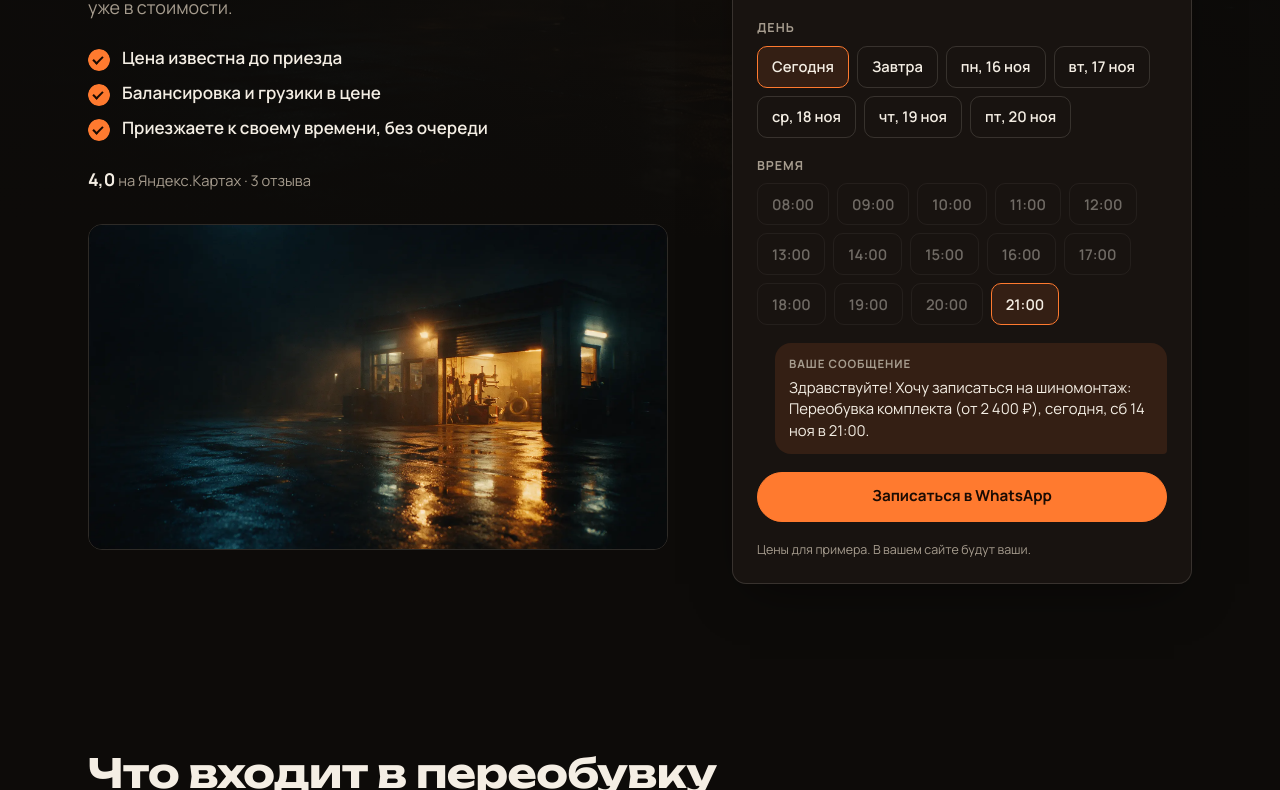
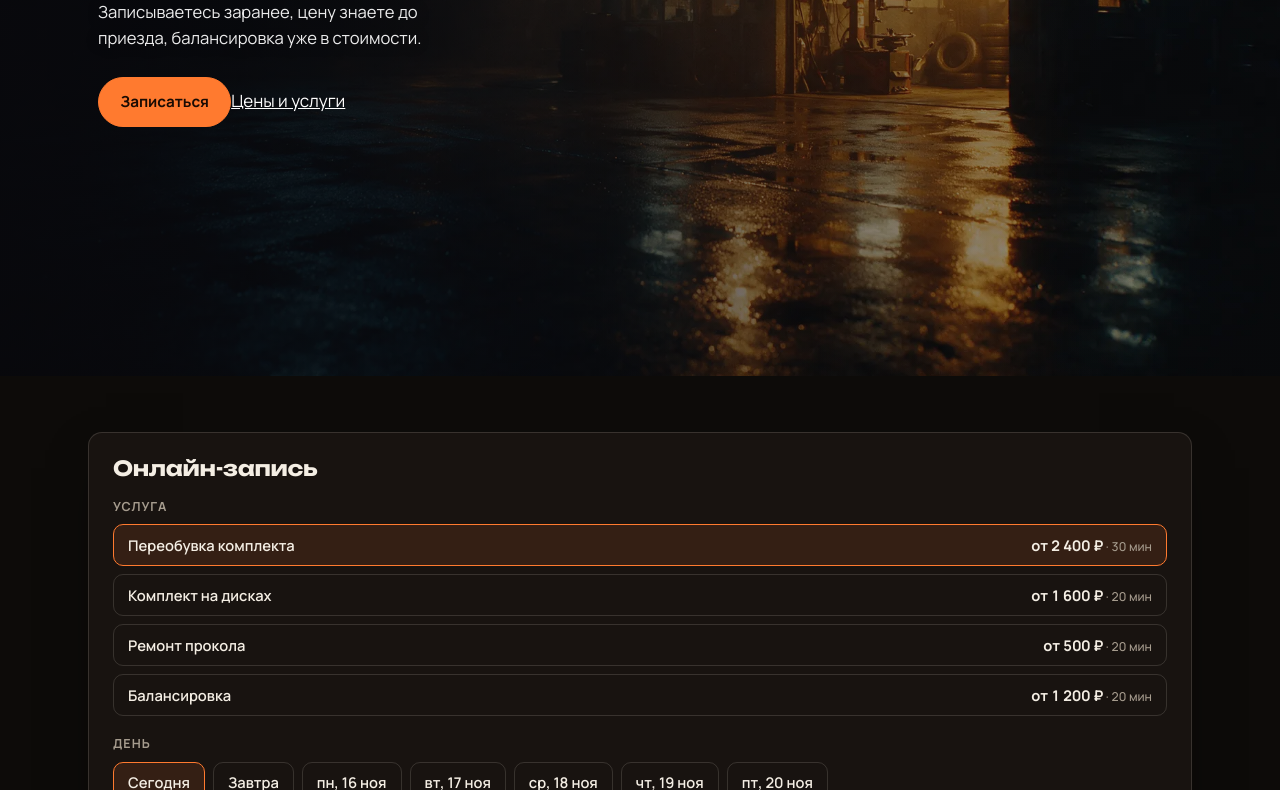
Before and after one commit to ethan2520ca-del/demo-avatr, a plain HTML site: page index.html in a window 1280 px wide. Shown: the part 420-1210 px from the top of the page. Drawn offline with Linux system fonts and the light colour scheme.

Commit message:
первый экран по правилу: фото во весь экран + заголовок + подзаголовок + кнопки

```diff
--- a/index.html
+++ b/index.html
@@ -2,7 +2,6 @@
 <html lang="ru">
 <head>
 <meta charset="utf-8">
-<meta name="robots" content="noindex, nofollow" data-publish>
 <meta name="viewport" content="width=device-width, initial-scale=1, viewport-fit=cover">
 <title>Avatr · Шиномонтаж</title>
 <meta name="description" content="Записываетесь заранее, цену знаете до приезда, балансировка уже в стоимости.">
@@ -19,6 +18,39 @@
 :root { --c-canvas: #0d0b09; --c-surface: #181310; --c-ink: #f4eee4; --c-ink-soft: #a69c8e; --c-accent: #ff7a2f; --c-accent-ink: #1a0b03; --c-accent-deep: #ff7a2f; --f-display: "Unbounded", "Arial Black", system-ui, sans-serif; --f-text: "Manrope", "Segoe UI", system-ui, sans-serif; --h1k: 0.8; }
 </style>
 <link rel="stylesheet" href="style-prod.css">
+<style id="hero-fix">
+/* hero-fix: первый экран = фото + заголовок + подзаголовок + кнопки */
+body{overflow-x:clip}
+.s-hero{position:relative!important;display:flex!important;align-items:center!important;
+  grid-template-columns:none!important;width:100vw!important;margin-left:calc(50% - 50vw)!important;
+  margin-right:calc(50% - 50vw)!important;min-height:calc(100svh - 68px)!important;
+  padding:clamp(20px,4vh,44px) 0!important;gap:0!important;border-radius:0!important;
+  background:#16161b var(--hero-bg) 50% 50%/cover no-repeat!important;color:#fff!important;overflow:hidden}
+.s-hero::before{content:"";position:absolute;inset:0;z-index:0;pointer-events:none;
+  background:linear-gradient(90deg,rgba(8,8,12,.88) 0%,rgba(8,8,12,.62) 36%,rgba(8,8,12,.22) 66%,rgba(8,8,12,.05) 100%),
+    linear-gradient(rgba(8,8,12,.34),rgba(8,8,12,.34))}
+.s-hero__text{position:relative;z-index:1;max-width:none;margin:0;
+  padding-left:max(var(--gut),calc((100vw - 1180px)/2 + var(--gut)));padding-right:var(--gut)}
+.s-hero__text>*:first-child{margin-top:0}
+.s-hero h1{color:#fff!important;font-size:calc(clamp(1.95rem,4vw,3.35rem) * var(--h1k,1))!important;
+  line-height:1.08!important;max-width:24ch;hyphens:none!important;text-wrap:pretty;
+  text-shadow:0 1px 18px rgba(0,0,0,.35)}
+.s-hero .s-lead{color:rgba(255,255,255,.92)!important;margin-top:18px;max-width:34ch;font-size:1.04rem;
+  text-shadow:0 1px 14px rgba(0,0,0,.4)}
+.s-hero .s-actions{margin-top:26px}
+.s-hero .s-link{color:#fff!important;border-bottom-color:rgba(255,255,255,.55)!important}
+.s-hero .s-eyebrow,.s-hero__img,.s-hero__photo,.s-hero__widget,.s-hero .s-ticks,.s-hero .s-rating{display:none!important}
+.s-section--widget{padding-top:clamp(32px,5vw,56px)}
+@media (max-width:820px){
+  .s-hero{min-height:calc(100svh - 64px)!important}
+  .s-hero__text{max-width:100%;padding:0 20px}
+  .s-hero h1{max-width:16ch;font-size:calc(clamp(1.7rem,7vw,2.4rem) * var(--h1k,1))!important}
+  .s-hero .s-actions{gap:14px 18px;flex-wrap:wrap;margin-top:22px}
+  .s-hero .s-btn{padding:0 1.15em;font-size:.92rem}
+  .s-hero .s-link{font-size:.95rem}
+  .s-hero::before{background:linear-gradient(180deg,rgba(8,8,12,.55) 0%,rgba(8,8,12,.62) 45%,rgba(8,8,12,.82) 100%)}
+}
+</style>
 </head>
 <body class="s-prod" id="top" data-wa="" data-tg="" data-max="">
 <header class="s-bar" data-s-bar>
@@ -29,16 +61,16 @@
   </div>
 </header>
 <main>
-  <section class="s-hero">
+  <section class="s-hero" style="--hero-bg:url('assets/hero.webp')">
     <div class="s-hero__text">
-      <p class="s-eyebrow">Шиномонтаж · Барнаул</p>
       <h1>Шиномонтаж в Барнауле по записи – переобуем за 30 минут</h1>
       <p class="s-lead">Записываетесь заранее, цену знаете до приезда, балансировка уже в стоимости.</p>
-      <ul class="s-ticks"><li>Цена известна до приезда</li><li>Балансировка и грузики в цене</li><li>Приезжаете к своему времени, без очереди</li></ul>
-      <p class="s-rating"><b>4,0</b> на Яндекс.Картах · 3 отзыва</p>
-      <figure class="s-hero__photo"><img class="" src="assets/hero.webp" alt="Бокс шиномонтажа вечером" loading="lazy" decoding="async"></figure>
+      <div class="s-actions"><a class="s-btn" href="#widget">Записаться</a><a class="s-link" href="#prices">Цены и услуги</a></div>
     </div>
-    <div class="s-hero__widget" id="widget"><form class="s-widget" data-s-booking data-days="7" data-closed="" data-slots="08:00,09:00,10:00,11:00,12:00,13:00,14:00,15:00,16:00,17:00,18:00,19:00,20:00,21:00" data-message="Здравствуйте! Хочу записаться на шиномонтаж: {услуга}, {день} в {время}." onsubmit="return false">
+  </section>
+
+  <section class="s-section s-section--widget" id="widget">
+<form class="s-widget" data-s-booking data-days="7" data-closed="" data-slots="08:00,09:00,10:00,11:00,12:00,13:00,14:00,15:00,16:00,17:00,18:00,19:00,20:00,21:00" data-message="Здравствуйте! Хочу записаться на шиномонтаж: {услуга}, {день} в {время}." onsubmit="return false">
       <h2 class="s-widget__title">Онлайн-запись</h2>
       <fieldset><legend>Услуга</legend>
         <div class="s-chips s-chips--col"><label class="s-chip s-chip--row"><input type="radio" name="svc" value="0" data-name="Переобувка комплекта" data-price="2400" data-from="1" data-min="30" checked><span>Переобувка комплекта</span><b>от 2 400 ₽<small> · 30 мин</small></b></label><label class="s-chip s-chip--row"><input type="radio" name="svc" value="1" data-name="Комплект на дисках" data-price="1600" data-from="1" data-min="20"><span>Комплект на дисках</span><b>от 1 600 ₽<small> · 20 мин</small></b></label><label class="s-chip s-chip--row"><input type="radio" name="svc" value="2" data-name="Ремонт прокола" data-price="500" data-from="1" data-min="20"><span>Ремонт прокола</span><b>от 500 ₽<small> · 20 мин</small></b></label><label class="s-chip s-chip--row"><input type="radio" name="svc" value="3" data-name="Балансировка" data-price="1200" data-from="1" data-min="20"><span>Балансировка</span><b>от 1 200 ₽<small> · 20 мин</small></b></label></div>
@@ -52,9 +84,9 @@
       </div>
       <p class="s-send__note" data-s-copied hidden>Текст скопирован – вставьте его в чат.</p>
       <p class="s-demo">Цены для примера. В вашем сайте будут ваши.</p>
-    </form></div>
-    <figure class="s-hero__bg" aria-hidden="true"><img class="" src="assets/hero.webp" alt="Бокс шиномонтажа вечером" decoding="async" fetchpriority="high"></figure>
+    </form>
   </section>
+
 
   <section class="s-section s-reveal">
     <header class="s-section__head"><h2>Что входит в переобувку</h2></header>
```
